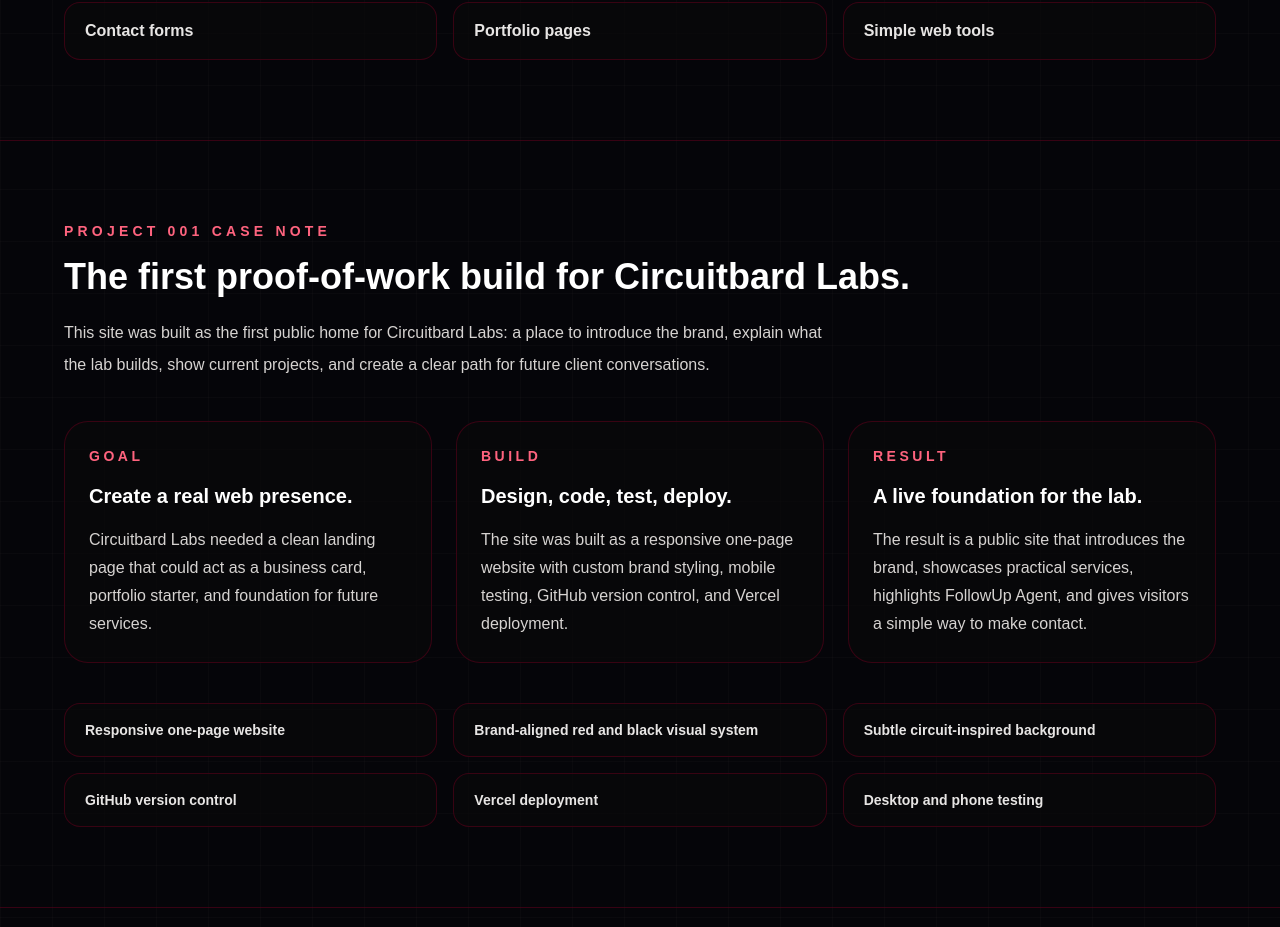
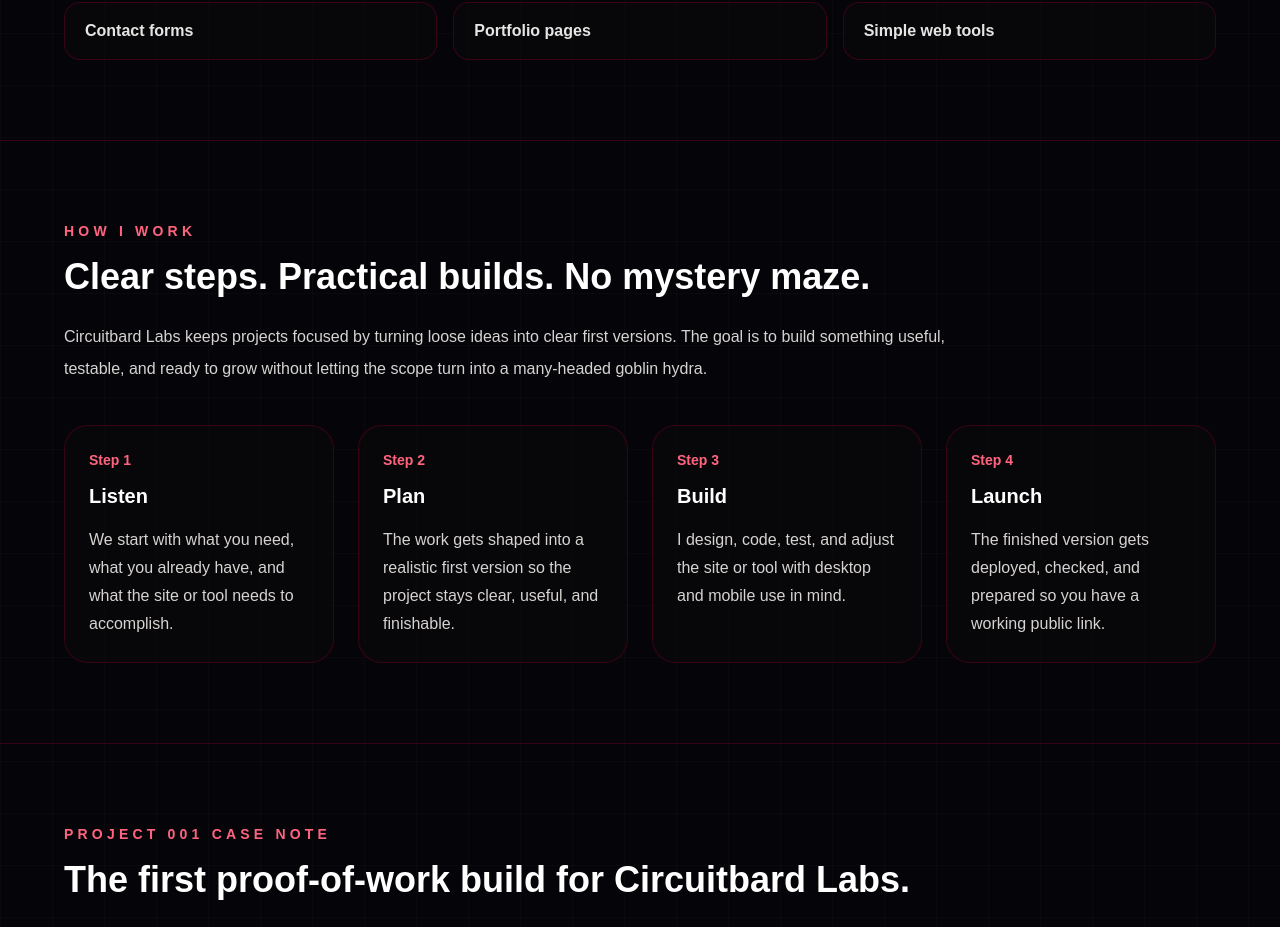
Before and after one commit to SRSmith788/circuitbard-labs-site, a Next.js app: page / in a window 1280 px wide. Shown: the part 1995-2922 px from the top of the page. Built offline with nearby package versions, Linux system fonts and the light colour scheme.

Commit message:
Add how I work section

```diff
--- a/app/page.tsx
+++ b/app/page.tsx
@@ -32,6 +32,29 @@
   "GitHub version control",
   "Vercel deployment",
   "Desktop and phone testing",
+];
+
+const workSteps = [
+  {
+    title: "Listen",
+    description:
+      "We start with what you need, what you already have, and what the site or tool needs to accomplish.",
+  },
+  {
+    title: "Plan",
+    description:
+      "The work gets shaped into a realistic first version so the project stays clear, useful, and finishable.",
+  },
+  {
+    title: "Build",
+    description:
+      "I design, code, test, and adjust the site or tool with desktop and mobile use in mind.",
+  },
+  {
+    title: "Launch",
+    description:
+      "The finished version gets deployed, checked, and prepared so you have a working public link.",
+  },
 ];
 
 const contactEmail = "circuitbardlabs@outlook.com";
@@ -205,6 +228,46 @@
         </div>
       </section>
 
+            <section className="border-t border-rose-950/70 px-6 py-20">
+        <div className="mx-auto max-w-6xl">
+          <p className="text-sm font-semibold uppercase tracking-[0.3em] text-rose-400">
+            How I Work
+          </p>
+
+          <h2 className="mt-4 text-3xl font-black text-white sm:text-4xl">
+            Clear steps. Practical builds. No mystery maze.
+          </h2>
+
+          <p className="mt-6 max-w-4xl leading-8 text-stone-300">
+            Circuitbard Labs keeps projects focused by turning loose ideas into
+            clear first versions. The goal is to build something useful,
+            testable, and ready to grow without letting the scope turn into a
+            many-headed goblin hydra.
+          </p>
+
+          <div className="mt-10 grid gap-6 md:grid-cols-4">
+            {workSteps.map((step, index) => (
+              <article
+                key={step.title}
+                className="rounded-3xl border border-rose-950/70 bg-zinc-950/70 p-6"
+              >
+                <p className="text-sm font-bold text-rose-400">
+                  Step {index + 1}
+                </p>
+
+                <h3 className="mt-3 text-xl font-bold text-white">
+                  {step.title}
+                </h3>
+
+                <p className="mt-4 leading-7 text-stone-300">
+                  {step.description}
+                </p>
+              </article>
+            ))}
+          </div>
+        </div>
+      </section>
+
       <section className="border-t border-rose-950/70 px-6 py-20">
         <div className="mx-auto max-w-6xl">
           <p className="text-sm font-semibold uppercase tracking-[0.3em] text-rose-400">
```
